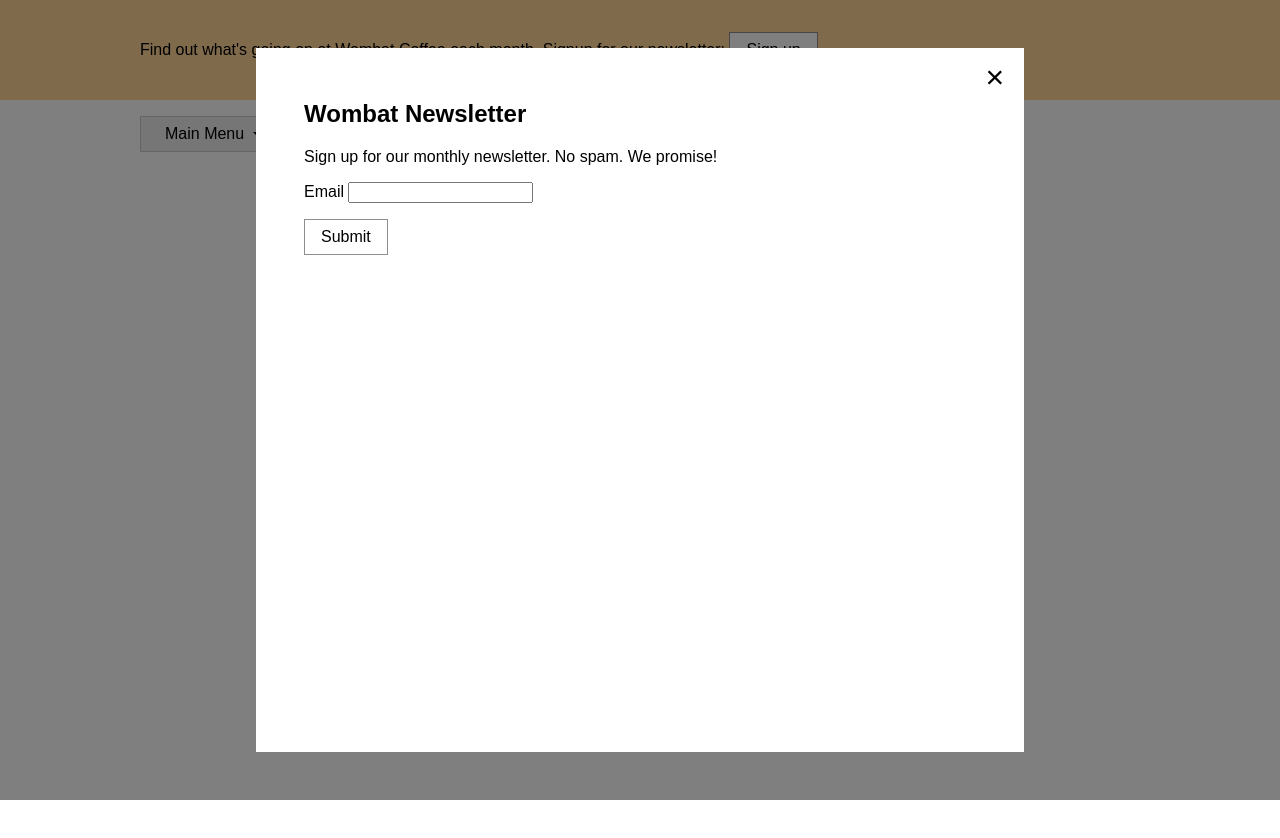
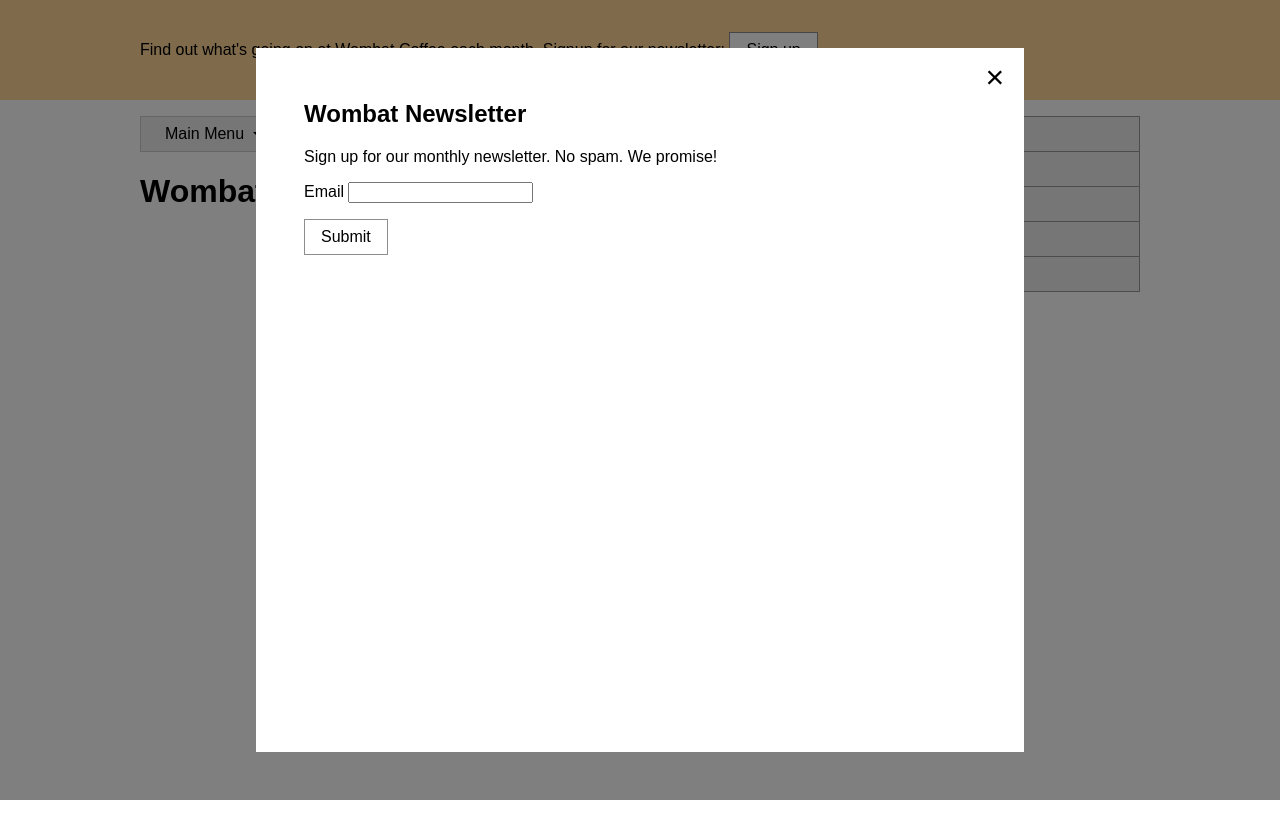
Before and after one commit to christinesalim/Manning_CSSInDepth_Book, a plain HTML site: page Ch7Positioning/index.html in a window 1280 px wide. Shown: the top 838 px of the page. Drawn offline with Linux system fonts and the light colour scheme.

Commit message:
update to test sticky positioning

```diff
--- a/Ch7Positioning/index.html
+++ b/Ch7Positioning/index.html
@@ -30,6 +30,7 @@
     </div>
 
     <div class="container">
+      <main class="col-main">
         <nav>
           <div class="dropdown">
             <div class="dropdown-label">Main Menu</div>
@@ -44,6 +45,19 @@
             </div>
           </div>
         </nav>
+        <h1>Wombat Coffee Roasters</h1>
+      </main>
+      <aside class="col-sidebar">
+        <div class="affix">
+          <ul class="submenu">
+            <li><a href="/">Home</a></li>
+            <li><a href="/coffees">Coffees</a></li>
+            <li><a href="/brewers">Brewers</a></li>
+            <li><a href="/specials">Specials</a></li>
+            <li><a href="/about">About us</a></li>
+          </ul>
+        </div>
+      </aside>
     </div>
     <script type="text/javascript">
       const button = document.getElementById("open");
--- a/Ch7Positioning/styles.css
+++ b/Ch7Positioning/styles.css
@@ -81,6 +81,21 @@
   width: 80%;
   max-width: 1000px;
   margin: 1em auto;
+  display: flex;
+  min-height: 100vh;
+}
+
+.col-main {
+  flex: 80%;
+}
+
+.col-sidebar {
+  flex: 1 20%;
+}
+
+.col-sidebar .affix {
+  position: sticky;
+  top: 1em;
 }
 
 .dropdown {
```
Lines whose indentation alone changed are shown as unchanged.
